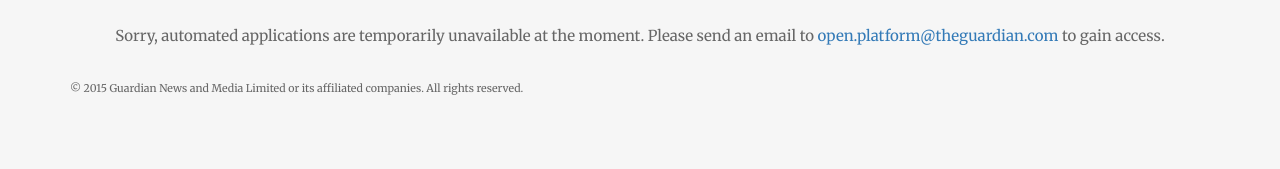
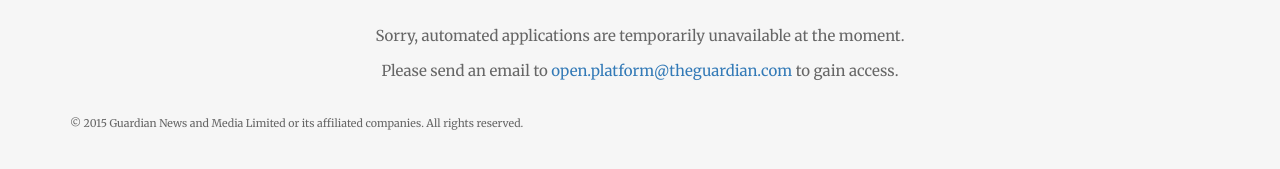
Before and after one commit to guardian/open-platform-site, a plain HTML site: page access/registration-unavailable.html in a window 1280 px wide. Shown: the part 59-228 px from the top of the page. Drawn offline with nearby package versions, Linux system fonts and the light colour scheme.

Commit message:
Correct urls

```diff
--- a/access/registration-unavailable.html
+++ b/access/registration-unavailable.html
@@ -48,8 +48,8 @@
         <div class="container">
             <div class="row">
                 <div class="col-md-12">
-                    <h4 class="center-align">Sorry, automated applications are temporarily unavailable at the moment.
-                    Please send an email to <a href="mailto:open.platform@theguardian.com">open.platform@theguardian.com</a> to gain access.</h4>
+                    <h4 class="center-align">Sorry, automated applications are temporarily unavailable at the moment.</h4>
+                    <h4 class="center-align">Please send an email to <a href="mailto:open.platform@theguardian.com">open.platform@theguardian.com</a> to gain access.</h4>
                 </div>
             </div>
         </div>
```
Also changed, not shown: access/index.html (+2 -2 lines).
